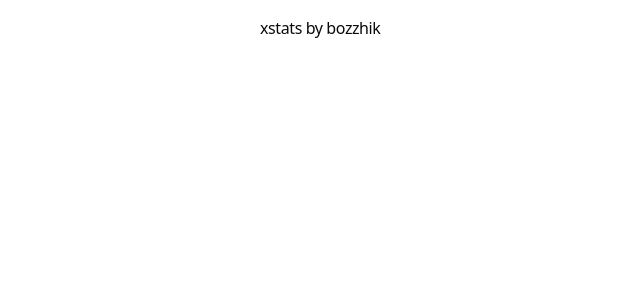
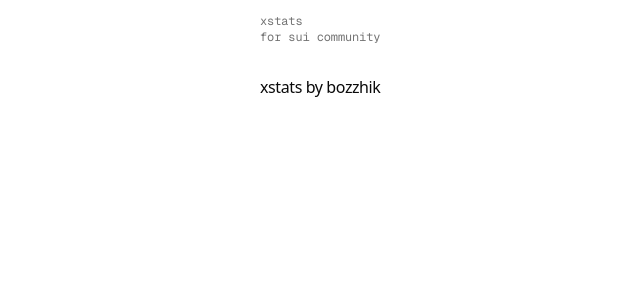
Before and after one commit to mbozhik/xstats, a Next.js app: page / in a window 1280 px wide. Shown: the top 300 px of the page, without its empty margins (104-744 px from the left). Built offline with nearby package versions, Linux system fonts and the light colour scheme.

Commit message:
create `Header` global component

```diff
--- a/src/app/layout.tsx
+++ b/src/app/layout.tsx
@@ -5,6 +5,8 @@ import '@/app/globals.css'
 import {cn} from '@/lib/utils'
 
 import YandexMetrika from '~/global/analytics'
+
+import Header from '~/global/header'
 
 export default function RootLayout({
   children,
@@ -14,6 +16,7 @@ export default function RootLayout({
   return (
     <html lang="en">
       <body className={cn([geistSans.variable, geistMono.variable], 'bg-background text-foreground', 'tracking-tight antialiased')}>
+        <Header />
         {children}
 
         {process.env.NODE_ENV === 'production' && <YandexMetrika />}
--- /dev/null
+++ b/src/components/global/header.tsx
@@ -0,0 +1,15 @@
+import {BOX} from '~/global/container'
+
+import {cn} from '@/lib/utils'
+
+import {SMALL} from '~/ui/typography'
+
+export default function Header() {
+  return (
+    <header className={cn(BOX.container, 'flex flex-col gap-2.5')}>
+      <SMALL className="text-muted-foreground">
+        xstats <br /> for sui community
+      </SMALL>
+    </header>
+  )
+}
```
